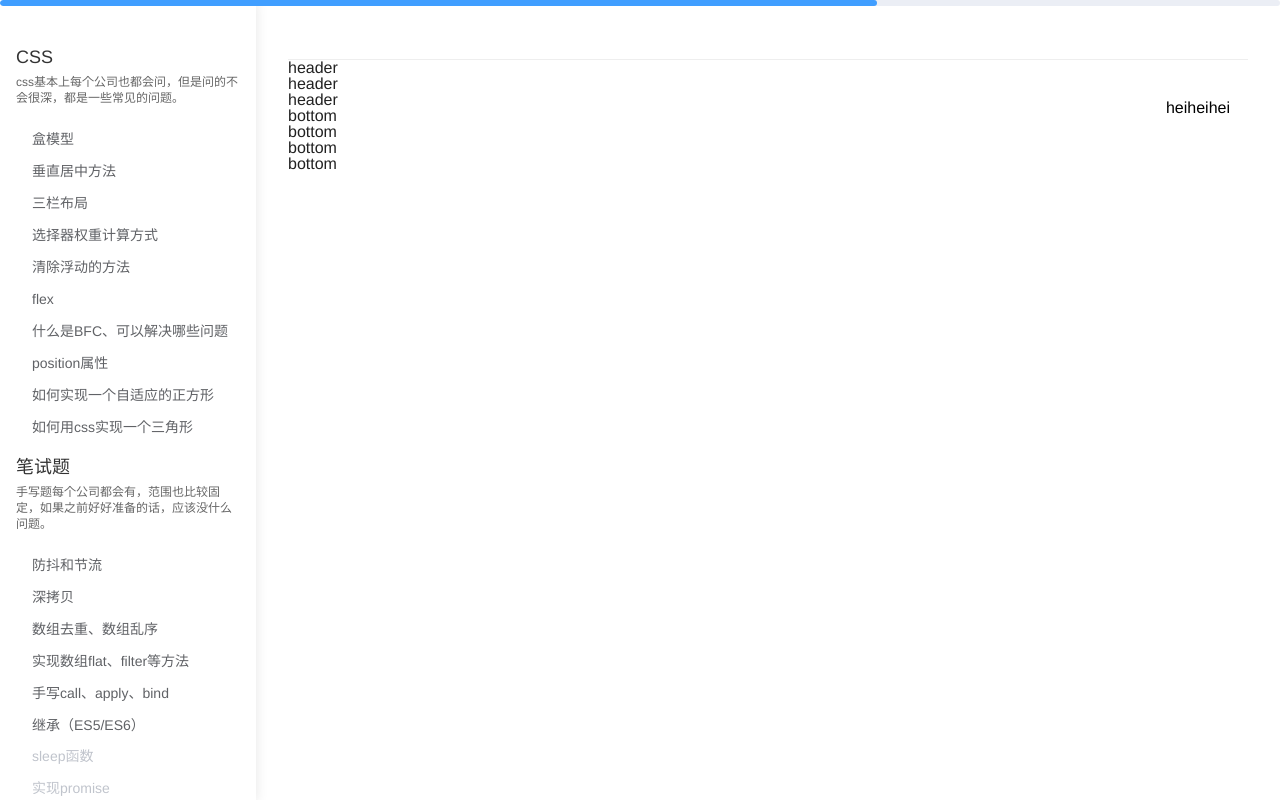
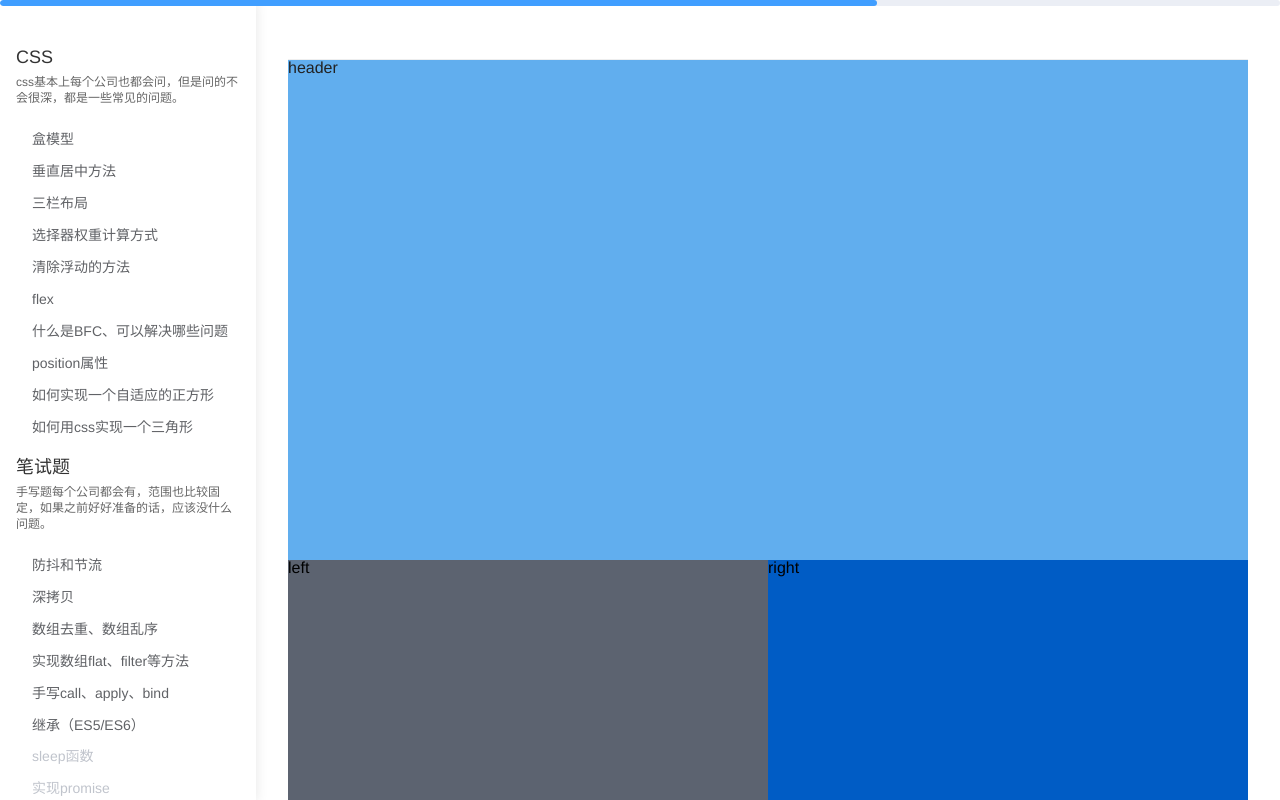
Before and after one commit to woodccc/sky-web, a Vue app: page /demo/scroll in a window 1280 px wide. Built offline with nearby package versions, Linux system fonts and the light colour scheme.

Commit message:
新增 ParallaxItem 组件。

```diff
--- a/src/views/Demo/ScrollDemo.vue
+++ b/src/views/Demo/ScrollDemo.vue
@@ -3,7 +3,7 @@
 </template>
 
 <script lang="ts">
-import ParallaxContainer from './components/ParallaxContainer'
+import ParallaxContainer from './components/ParallaxContainer.vue'
 
 export default {
 
--- a/src/views/Demo/components/ParallaxContainer.vue
+++ b/src/views/Demo/components/ParallaxContainer.vue
@@ -1,45 +1,46 @@
 <template>
   <div class="parallax-wrapper" ref="parallaxWrapper">
     <div class="content-container">
-      <div>header</div>
-      <div>header</div>
-      <div>header</div>
+      <div style="height: 500px;background: #61aeee">header</div>
 
-      <div class="content" :style="{'transform': 'scale('+ scale +')'}">heiheihei</div>
+      <ParallaxItem
+        :scrollTop="scrollTop"
+        :distance="300"
+        :threshold="200"
+      />
 
-      <div>bottom</div>
-      <div>bottom</div>
-      <div>bottom</div>
-      <div>bottom</div>
+      <div style="height: 300px"></div>
+
+      <ParallaxItem
+        :scrollTop="scrollTop"
+        :distance="800"
+        :threshold="500"
+      />
+
+      <div class="bottom">bottom</div>
     </div>
   </div>
 </template>
 
 <script>
+import ParallaxItem from './ParallaxItem'
+
 export default {
   name: "ParallaxContainer",
 
   data() {
     return {
-      scale: 1,
-      scrollTop:0
+      scrollTop: 0
     }
   },
+
+  components: { ParallaxItem },
 
   mounted() {
     this.scrollContainer = this.$refs.parallaxWrapper
     this.scrollContainer.addEventListener('scroll', (e) => {
       this.scrollTop = e.target.scrollTop
     })
-  },
-
-  watch: {
-    scrollTop(scrollTopValue) {
-      let number = 500
-      if (scrollTopValue < number || scrollTopValue > number + 200) return
-
-      this.scale = (scrollTopValue - number) / 200 + 1
-    }
   }
 }
 </script>
@@ -48,11 +49,12 @@ export default {
   .parallax-wrapper
     height 100%
     overflow scroll
+    position relative
+
   .content-container
     height 3000px
-  .content
-    color: #000
-    position fixed
-    top 100px
-    right 50px
+  .bottom
+    width 100%
+    height 200px
+    background #735c0f
 </style>
--- /dev/null
+++ b/src/views/Demo/components/ParallaxItem.vue
@@ -0,0 +1,70 @@
+<template>
+  <div class="content">
+    <div class="left" :style="leftStyle">left</div>
+    <div class="right" :style="rightStyle">right</div>
+  </div>
+</template>
+
+<script>
+export default {
+  name: "ParallaxItem",
+
+  data() {
+    return {
+      proportion: 0
+    }
+  },
+
+  props: {
+    scrollTop: Number,
+    distance: Number,
+    threshold: Number,
+  },
+
+  watch: {
+    scrollTop(scrollTopValue) {
+      if (scrollTopValue < this.threshold) return this.init(0)
+      if (scrollTopValue >= this.threshold + this.distance) return this.init(1)
+
+      this.proportion = (scrollTopValue - this.threshold) / this.distance
+    }
+  },
+
+  computed: {
+    leftStyle() {
+      return {
+        // transform: `scale(${this.scale}) rotate(${this.rotate})`
+        transform: `translateY(${- this.proportion * 300}px)`
+      }
+    },
+    rightStyle() {
+      return {
+        // transform: `scale(${this.scale}) rotate(${this.rotate})`
+        transform: `translateY(${- this.proportion * 100}px)`
+      }
+    }
+  },
+
+  methods: {
+    init(proportion) {
+      this.proportion = proportion
+    }
+  }
+}
+</script>
+
+<style scoped lang="stylus">
+  .content
+    color: #000
+    position relative
+    height 300px
+    display flex
+    justify-content flex-start
+    >div
+      width 50%
+      height 100%
+    .left
+      background #5c6370
+    .right
+      background #005cc5
+</style>
```
